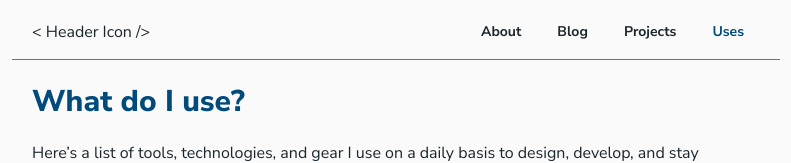
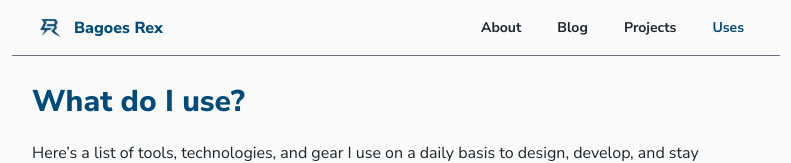
Before and after one commit to bagoesrex/portfolio-website, a Next.js app: page /uses in a window 1280 px wide. Shown: the top 163 px of the page, without its empty margins (244-1035 px from the left). Built offline with nearby package versions, Linux system fonts and the light colour scheme.

Commit message:
feat(layout): add logo icon and update header & footer

```diff
--- a/components/layout/footer.tsx
+++ b/components/layout/footer.tsx
@@ -1,13 +1,17 @@
 import SocialMedia from "../shared/social-media";
+import Image from "next/image";
 
 export default function Footer() {
     return (
         <footer className="px-2">
             <div className="flex flex-row justify-between max-w-3xl mx-auto px-3 py-10 h-full border-t-1 border-gray-500">
                 <div className="flex-2/4 flex flex-col gap-3">
-                    <h3 className="font-bold text-secondary line-clamp-2">
-                        Bagus Rahmawan
-                    </h3>
+                    <div className="flex flex-row gap-1 items-center">
+                        <Image src="/icons/logo.svg" alt="Logo" width={38} height={38} priority />
+                        <h3 className="font-bold text-secondary line-clamp-2">
+                            Bagus Rahmawan
+                        </h3>
+                    </div>
                     <p className="text-sm">
                         A tech enthusiast and web developer from Semarang, Indonesia, passionate about building meaningful digital experiences.
                     </p>
--- a/components/layout/header.tsx
+++ b/components/layout/header.tsx
@@ -1,13 +1,15 @@
 import Link from "next/link";
 import Navbar from "./navbar";
+import Image from "next/image";
 
 export default function Header() {
     return (
-        <header className="fixed top-0 w-full z-50 h-14 mt-1 px-2">
-            <div className="flex flex-row justify-between border-b-1 border-gray-500 items-center max-w-3xl mx-auto px-5 h-full">
+        <header className="fixed top-0 w-full z-50 h-14 px-2">
+            <div className="flex flex-row justify-between border-b-1 border-gray-500 bg-background/60 backdrop-blur-md items-center max-w-3xl mx-auto px-5 h-full">
                 <Link href={"/"}>
-                    <div>
-                        <h1>{`< Header Icon />`}</h1>
+                    <div className="flex flex-row gap-1 justify-center items-center text-primary">
+                        <Image src="/icons/logo.svg" alt="Logo" width={38} height={38} priority />
+                        <h1 className="font-extrabold">Bagoes Rex</h1>
                     </div>
                 </Link>
                 <Navbar />
```
Also changed, not shown: public/icons/logo.svg (added).
